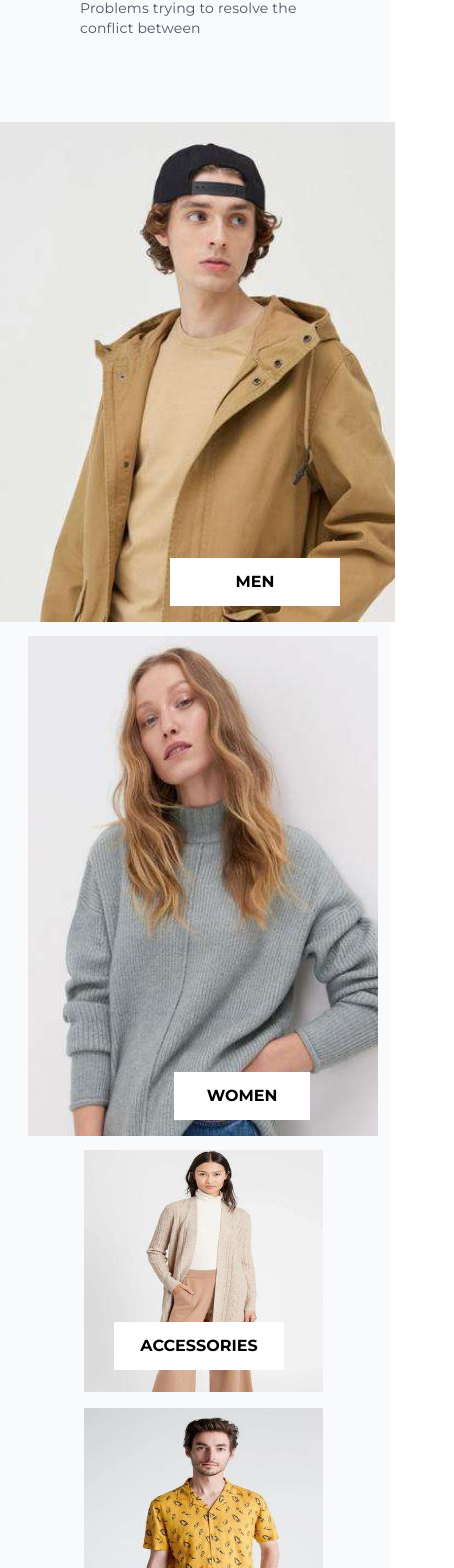
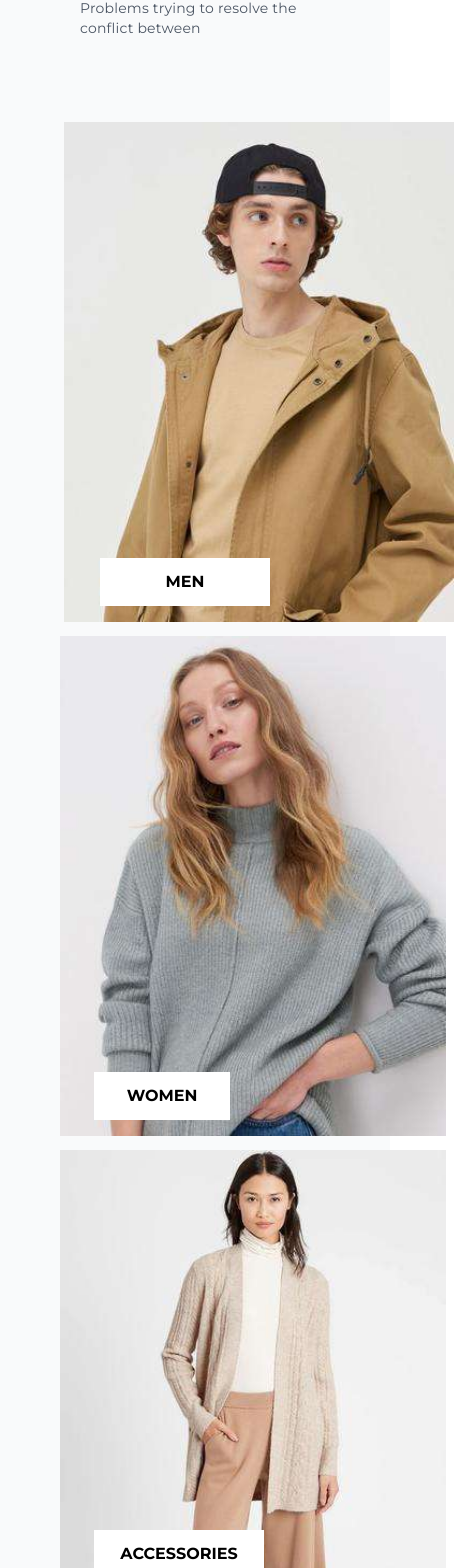
Before and after one commit to Muneeb350/UI-UX-hackathon, a Next.js app: page / in a window 390 px wide. Shown: the part 920-2488 px from the top of the page, 454 px wide, since content can reach past the window. Built offline with nearby package versions, Linux system fonts and the light colour scheme.

Commit message:
Responsive changes

```diff
--- a/src/components/Editor.tsx
+++ b/src/components/Editor.tsx
@@ -18,25 +18,25 @@ const Editor = () => {
       </div>
       <div className="grid lg:grid-cols-3 gap-[10px] md:grid-cols-2 sm:grid-rows-1 relative space-x-1">
         <div className='relative bg-cover bg-center sm:justify-center sm:items-center'>
-        <img src="Image 2.jpg" alt="description" className='bg-cover bg-center max-w-[480px] h-[500px] left-[1px] lg:ml-32 md:ml-20 sm:ml-32 mt-[4px]' />
-        <h5 className='font-montserrat font-bold bg-white absolute bottom-4 w-[170px] h-[48px] ml-[170px] flex items-center justify-center'>
+        <img src="Image 2.jpg" alt="description" className='bg-cover bg-center sm:w-[400px] lg:w-[480px] h-[500px] left-[1px] ml-16 lg:ml-32 md:ml-20 sm:ml-32 mt-[4px]' />
+        <h5 className='font-montserrat font-bold bg-white absolute bottom-4 w-[170px] h-[48px] ml-[100px] sm:ml-[150px] lg:ml-[170px] flex items-center justify-center'>
           MEN
         </h5>
         </div>
         <div className='relative bg-cover bg-center sm:justify-center sm:items-center'>
-        <img src="/Image 3.jpg" alt="description" className='bg-cover bg-center max-w-[350px] h-[500px] left-[1px] ml-6 lg:ml-32 md:ml-20 sm:ml-36 mt-[4px]' />
-        <h5 className='font-montserrat font-bold bg-white absolute bottom-4 w-[136px] h-[48px] ml-[170px] flex items-center justify-center'>
+        <img src="/Image 3.jpg" alt="description" className='bg-cover bg-center w-[400px] sm:w-[400px] lg:w-[350px] h-[500px] left-[1px] ml-14 lg:ml-32 md:ml-20 sm:ml-32 mt-[4px]' />
+        <h5 className='font-montserrat font-bold bg-white absolute bottom-4 w-[136px] h-[48px] ml-[90px] sm:ml-[150px] lg:ml-[170px] flex items-center justify-center'>
           WOMEN
         </h5>
         </div>
         <div className='relative grid md:grid-cols-2 lg:grid-cols-1 bg-cover bg-center sm:justify-center sm:items-center'>
-          <img src="/Image 4.jpg" alt="description" className='bg-cover bg-center sm:mr-60 w-[239px] h-[242px] ml-20 lg:ml-24 md:ml-40 sm:ml-40 mt-[4px] '/>
-          <h5 className='font-montserrat font-bold bg-white absolute top-44 md:top-40 sm:top-30 w-[170px] h-[48px] left-[110px] lg:left-[110px] md:left-[170px] sm:left-[200px] flex items-center justify-center'>
+          <img src="/Image 4.jpg" alt="description" className='bg-cover bg-center sm:mr-60 w-[400px] sm:w-[400px] lg:w-[239px] sm:h-[350px] lg:h-[242px] ml-14 lg:ml-24 md:ml-40 sm:ml-32 mt-[4px] '/>
+          <h5 className='font-montserrat font-bold bg-white absolute top-96 md:top-40 sm:top-60 w-[170px] h-[48px] left-[90px] lg:left-[110px] md:left-[170px] sm:left-[180px] flex items-center justify-center'>
           ACCESSORIES
         </h5>
         <div className='relative bg-cover bg-center sm:justify-center sm:items-center '>
-        <img src="/Image 5.jpg" alt="description" className='bg-cover bg-center w-[239px] h-[242px] ml-20 lg:ml-24 md:ml-[400px] sm:ml-40 mt-[16px]'/>
-        <h5 className='font-montserrat font-bold bg-white absolute top-44 lg:right-40 md:top-44 sm:top-44 w-[120px] h-[48px] left-[110px] lg:left-[110px] md:left-[420px] sm:left-[180px] flex items-center justify-center '>
+        <img src="/Image 5.jpg" alt="description" className='bg-cover bg-center w-[400px] sm:w-[400px] lg:w-[239px] sm:h-[350px] lg:h-[242px] ml-14 lg:ml-24 md:ml-[400px] sm:ml-32 mt-[16px]'/>
+        <h5 className='font-montserrat font-bold bg-white absolute top-[400px] lg:right-40 md:top-44 sm:top-72 w-[120px] h-[48px] left-[90px] lg:left-[110px] md:left-[420px] sm:left-[180px] flex items-center justify-center '>
           KIDS
         </h5>
         </div>
```
